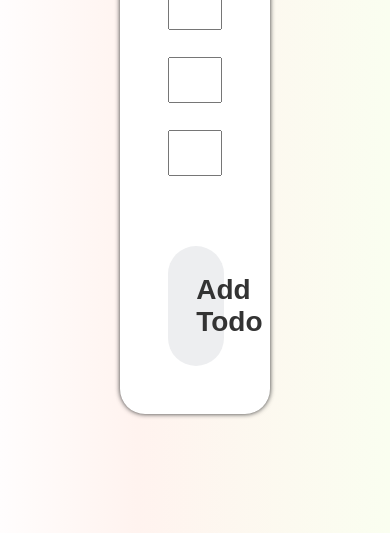
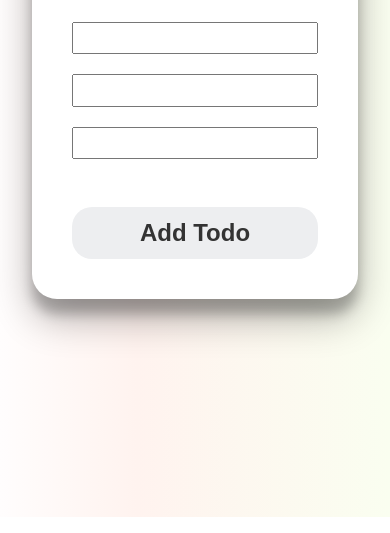
Before and after one commit to tac3563/JS-Todo-App, a website: page index.html in a window 390 px wide. Shown: the part 327-860 px from the top of the page. Drawn offline with nearby package versions, Linux system fonts and the light colour scheme; files that its build step writes are made by us from their sources.

Commit message:
[Update] responsive styles

```diff
--- a/src/styles/mixins/mixins.scss
+++ b/src/styles/mixins/mixins.scss
@@ -3,6 +3,11 @@
   justify-content: center;
   align-items: center;
   margin-inline: auto;
+}
+
+@mixin flexCol {
+  display: flex;
+  flex-direction: column;
 }
 
 @function calculateRem($size) {
--- a/src/styles/pages/_homepage.scss
+++ b/src/styles/pages/_homepage.scss
@@ -1,4 +1,7 @@
 body {
+  box-sizing: border-box;
+  margin: 0;
+
   background: linear-gradient(
     90deg,
     rgba(255, 253, 253, 1) 0%,
@@ -14,44 +17,67 @@ body {
     max-width: 1440px;
 
     .todo-card-container {
-      width: 40%;
+      max-width: 600px;
+      width: 100%;
+      margin: auto 2em;
       border-radius: 25px;
-      box-shadow: 0 0 5px;
+      box-shadow: rgba(0, 0, 0, 0.3) 0px 19px 38px,
+        rgba(0, 0, 0, 0.22) 0px 15px 12px;
       background-color: #ffffff;
 
       .todo-card {
-        display: flex;
-        flex-direction: column;
-        padding: 3em;
+        @include flexCol;
+        padding: 2.5em;
+
+        @media (min-width: 599px) {
+          padding: 3em;
+        }
 
         .todo-title {
-          margin: 0 0 1.5em 0;
+          margin: 0 0 1em 0;
           font-weight: 500;
           @include fontSize($font-size-heading-sm);
+
+          @media (min-width: 599px) {
+            margin: 0 0 1.5em 0;
+            @include fontSize($font-size-heading-md);
+          }
         }
 
         .todo-body {
-          display: flex;
-          flex-direction: column;
+          @include flexCol;
 
           input {
-            min-height: 3em;
+            min-height: 2em;
+            &:not(:last-of-type) {
+              margin-bottom: 1.5em;
+            }
 
-            &:not(:last-of-type) {
-              margin-bottom: 2em;
+            @media (min-width: 599px) {
+              min-height: 3em;
+              &:not(:last-of-type) {
+                margin-bottom: 2em;
+              }
             }
           }
 
           .todo-btn {
-            @include fontSize($font-size-copy-lg);
-            margin-top: 2.5em;
-            padding: 1em;
-            border-radius: 30px;
+            @include fontSize($font-size-copy-md);
+            margin-top: 2em;
+            padding: 0.5em;
+            border-radius: 20px;
             border: none;
             background-color: #edeef0;
             color: $text-colour;
             font-weight: bold;
-            transition: ease 0.2s;
+            transition: $button-transition;
+
+            @media (min-width: 599px) {
+              margin-top: 2.5em;
+              border-radius: 30px;
+              padding: 0.7em;
+              @include fontSize($font-size-copy-lg);
+            }
 
             &:hover {
               opacity: 0.7;
--- a/src/styles/utilities/_variables.scss
+++ b/src/styles/utilities/_variables.scss
@@ -1,13 +1,12 @@
-$primary-colour: #00a8ff;
-$secondary-colour: #40739e;
-$tertiary-colour: #353b48;
-$accent-colour: #8c7ae6;
+$button-transition: ease 0.2s;
 
 $text-colour: #333333;
 
 $font-size-copy-sm: 12px;
 $font-size-copy: 18px;
+$font-size-copy-md: 24px;
 $font-size-copy-lg: 28px;
-$font-size-heading-sm: 48px;
+$font-size-heading-sm: 36px;
+$font-size-heading-md: 48px;
 $font-size-heading: 64px;
 $font-size-heading-lg: 72px;
```
